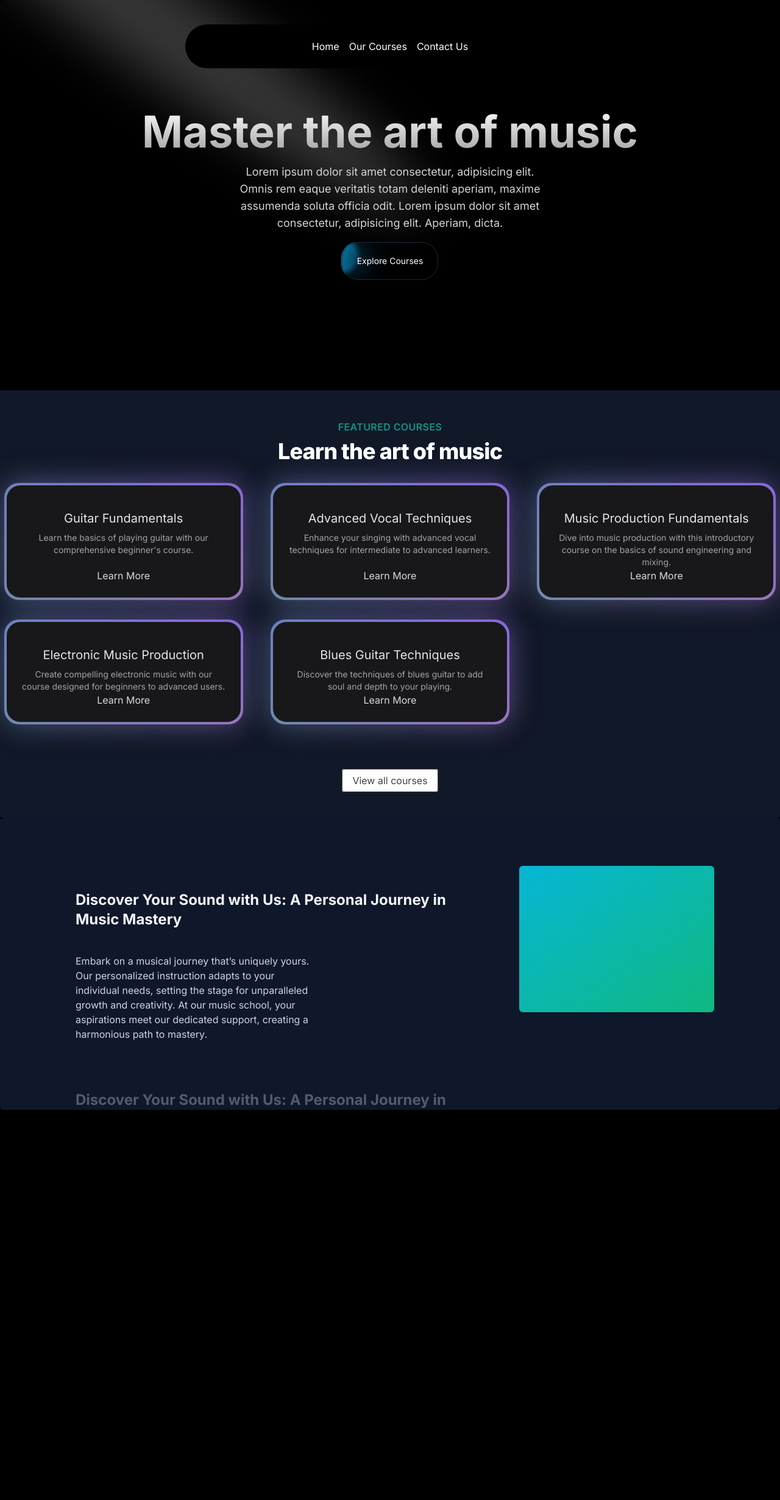
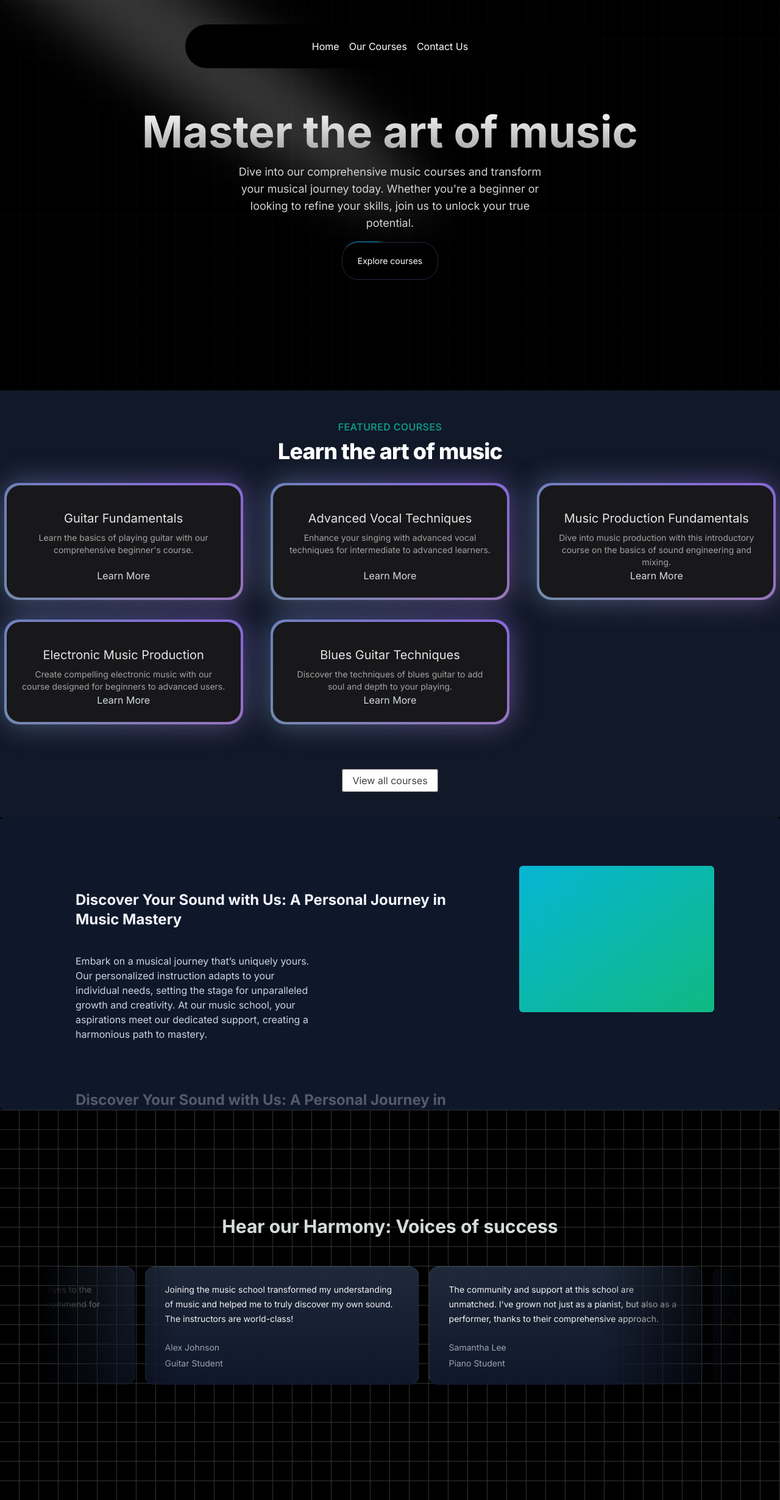
Before and after one commit to DaniSajid/music-app, a Next.js app: page / in a window 1280 px wide. Shown: the whole page at 61% size. Before the commit the page ends 1820 px from the top, so only its background shows below. Built offline with nearby package versions, Linux system fonts and the light colour scheme.

Commit message:
updateproject

```diff
--- a/package.json
+++ b/package.json
@@ -11,6 +11,7 @@
   "dependencies": {
     "clsx": "^2.1.1",
     "framer-motion": "^11.2.11",
+    "mini-svg-data-uri": "^1.4.4",
     "next": "14.2.4",
     "react": "^18",
     "react-dom": "^18",
--- a/src/app/page.tsx
+++ b/src/app/page.tsx
@@ -1,3 +1,4 @@
+import AnimateCards from "@/components/AnimateCards";
 import FeaturedSection from "@/components/FeaturedSection";
 import HeroSection from "@/components/HeroSection";
 import ScrollSection from "@/components/ScrollSection";
@@ -5,10 +6,11 @@
 
 export default function Home() {
   return (
-    <main className="min-h-screen bg-black/[0.96] antialiased bg-grid-white" >
+    <main className="min-h-screen bg-black/[0.96] antialiased bg-grid-white/[0.02]" >
          <HeroSection/>
          <FeaturedSection/>
          <ScrollSection/>
+         <AnimateCards/>
     </main>
   );
 }
--- /dev/null
+++ b/src/components/AnimateCards.tsx
@@ -0,0 +1,54 @@
+'use client'
+import { InfiniteMovingCards } from "./ui/infinite-moving-cards";
+
+const musicSchoolTestimonials = [
+    {
+      quote:
+        'Joining the music school transformed my understanding of music and helped me to truly discover my own sound. The instructors are world-class!',
+      name: 'Alex Johnson',
+      title: 'Guitar Student',
+    },
+    {
+      quote:
+        "The community and support at this school are unmatched. I've grown not just as a pianist, but also as a performer, thanks to their comprehensive approach.",
+      name: 'Samantha Lee',
+      title: 'Piano Student',
+    },
+    {
+      quote:
+        "This school offered me the tools and confidence to take my singing to the next level. I'm endlessly grateful for the personalized coaching.",
+      name: 'Michael Chen',
+      title: 'Vocal Student',
+    },
+    {
+      quote:
+        'As a violinist, finding the right mentor can be challenging, but this school matched me with a teacher who truly understands my goals and challenges.',
+      name: 'Emily Taylor',
+      title: 'Violin Student',
+    },
+    {
+      quote:
+        'The production courses here opened my eyes to the intricacies of music production. Highly recommend for any aspiring producers!',
+      name: 'Chris Morales',
+      title: 'Music Production Student',
+    },
+  ];
+
+function MusicSchoolTestimonials() {
+  return (
+    <div className="h-[40rem] w-full dark:bg-black dark:bg-grid-white/[0.2] relative flex flex-col items-center justify-center overflow-hidden">
+        <h2 className="text-3xl font-bold text-center mb-8 z-10">Hear our Harmony: Voices of success</h2>
+        <div className="flex justify-center w-full overflow-hidden px-4 sm:px-6 lg:px-8">
+            <div className="w-full max-w-6xl">
+            <InfiniteMovingCards
+                items={musicSchoolTestimonials}
+                direction="right"
+                speed="slow"
+      />
+            </div>
+        </div>
+    </div>
+  )
+}
+
+export default MusicSchoolTestimonials
--- a/src/components/HeroSection.tsx
+++ b/src/components/HeroSection.tsx
@@ -1,30 +1,36 @@
-import Link from 'next/link'
-import React from 'react'
-import { Spotlight } from './ui/Spotlight'
+import Link from "next/link"
+import { Spotlight } from "./ui/Spotlight"
 import { Button } from "./ui/moving-border";
 
-const HeroSection = () => {
+function HeroSection() {
   return (
-        <>
-            <div className='h-auto md:h-[40rem] w-full rounded-md flex flex-col justify-center items-center relative
-    overflow-hidden mx-auto py-10 md:py-0'>
+    <div
+    className="h-auto md:h-[40rem] w-full rounded-md flex flex-col items-center justify-center relative overflow-hidden mx-auto py-10 md:py-0"
+    >
         <Spotlight
         className="-top-40 left-0 md:left-60 md:-top-20"
         fill="white"
       />
-                <div className="p-4 relative z-10 w-full text-center">
-                    <h1 className="mt-20 md:mt-0 text-4xl md:text-7xl font-bold bg-clip-text text-transparent bg-gradient-to-b from-neutral-50 to-neutral-400">Master the art of music</h1>
-                    <p className="mt-4 font-normal text-base md:text-lg text-neutral-300 max-w-lg mx-auto">Lorem ipsum dolor sit amet consectetur, adipisicing elit. Omnis rem eaque veritatis totam deleniti aperiam, maxime assumenda soluta officia odit. Lorem ipsum dolor sit amet consectetur, adipisicing elit. Aperiam, dicta.</p>
+        <div className="p-4 relative z-10 w-full text-center" >
+            <h1
+            className="mt-20 md:mt-0 text-4xl md:text-7xl font-bold bg-clip-text text-transparent bg-gradient-to-b from-neutral-50 to-neutral-400"
+            >Master the art of music</h1>
+            <p
+            className="mt-4 font-normal text-base md:text-lg text-neutral-300 max-w-lg mx-auto"
+            >Dive into our comprehensive music courses and transform your musical journey today. Whether you're a beginner or looking to refine your skills, join us to unlock your true potential.</p>
             <div className="mt-4">
-                        <Link href={'/courses'}>
-                            <Button className='bg-dark'  borderRadius="1.75rem">
-                                  Explore Courses
+                <Link href={"/courses"}>
+                    <Button
+                    borderRadius="1.75rem"
+                    className="bg-white dark:bg-black text-black dark:text-white border-neutral-200 dark:border-slate-800"
+                    >
+                    Explore courses
                     </Button>
                 </Link>
             </div>
         </div>
+
         </div>
-        </>
   )
 }
 
--- /dev/null
+++ b/src/components/ui/infinite-moving-cards.tsx
@@ -0,0 +1,121 @@
+"use client";
+
+import { cn } from "@/utils/cn";
+import React, { useEffect, useState } from "react";
+
+export const InfiniteMovingCards = ({
+  items,
+  direction = "left",
+  speed = "fast",
+  pauseOnHover = true,
+  className,
+}: {
+  items: {
+    quote: string;
+    name: string;
+    title: string;
+  }[];
+  direction?: "left" | "right";
+  speed?: "fast" | "normal" | "slow";
+  pauseOnHover?: boolean;
+  className?: string;
+}) => {
+  const containerRef = React.useRef<HTMLDivElement>(null);
+  const scrollerRef = React.useRef<HTMLUListElement>(null);
+
+  useEffect(() => {
+    addAnimation();
+  }, []);
+  const [start, setStart] = useState(false);
+  function addAnimation() {
+    if (containerRef.current && scrollerRef.current) {
+      const scrollerContent = Array.from(scrollerRef.current.children);
+
+      scrollerContent.forEach((item) => {
+        const duplicatedItem = item.cloneNode(true);
+        if (scrollerRef.current) {
+          scrollerRef.current.appendChild(duplicatedItem);
+        }
+      });
+
+      getDirection();
+      getSpeed();
+      setStart(true);
+    }
+  }
+  const getDirection = () => {
+    if (containerRef.current) {
+      if (direction === "left") {
+        containerRef.current.style.setProperty(
+          "--animation-direction",
+          "forwards"
+        );
+      } else {
+        containerRef.current.style.setProperty(
+          "--animation-direction",
+          "reverse"
+        );
+      }
+    }
+  };
+  const getSpeed = () => {
+    if (containerRef.current) {
+      if (speed === "fast") {
+        containerRef.current.style.setProperty("--animation-duration", "20s");
+      } else if (speed === "normal") {
+        containerRef.current.style.setProperty("--animation-duration", "40s");
+      } else {
+        containerRef.current.style.setProperty("--animation-duration", "80s");
+      }
+    }
+  };
+  return (
+    <div
+      ref={containerRef}
+      className={cn(
+        "scroller relative z-20  max-w-7xl overflow-hidden  [mask-image:linear-gradient(to_right,transparent,white_20%,white_80%,transparent)]",
+        className
+      )}
+    >
+      <ul
+        ref={scrollerRef}
+        className={cn(
+          " flex min-w-full shrink-0 gap-4 py-4 w-max flex-nowrap",
+          start && "animate-scroll ",
+          pauseOnHover && "hover:[animation-play-state:paused]"
+        )}
+      >
+        {items.map((item, idx) => (
+          <li
+            className="w-[350px] max-w-full relative rounded-2xl border border-b-0 flex-shrink-0 border-slate-700 px-8 py-6 md:w-[450px]"
+            style={{
+              background:
+                "linear-gradient(180deg, var(--slate-800), var(--slate-900)",
+            }}
+            key={item.name}
+          >
+            <blockquote>
+              <div
+                aria-hidden="true"
+                className="user-select-none -z-1 pointer-events-none absolute -left-0.5 -top-0.5 h-[calc(100%_+_4px)] w-[calc(100%_+_4px)]"
+              ></div>
+              <span className=" relative z-20 text-sm leading-[1.6] text-gray-100 font-normal">
+                {item.quote}
+              </span>
+              <div className="relative z-20 mt-6 flex flex-row items-center">
+                <span className="flex flex-col gap-1">
+                  <span className=" text-sm leading-[1.6] text-gray-400 font-normal">
+                    {item.name}
+                  </span>
+                  <span className=" text-sm leading-[1.6] text-gray-400 font-normal">
+                    {item.title}
+                  </span>
+                </span>
+              </div>
+            </blockquote>
+          </li>
+        ))}
+      </ul>
+    </div>
+  );
+};
--- a/tailwind.config.ts
+++ b/tailwind.config.ts
@@ -1,4 +1,5 @@
 import type { Config } from "tailwindcss";
+const svgToDataUri = require("mini-svg-data-uri");
 
 const colors = require("tailwindcss/colors");
 const {
@@ -15,6 +16,7 @@
     extend: {
       animation: {
         spotlight: "spotlight 2s ease .75s 1 forwards",
+        scroll: "scroll var(--animation-duration, 40s) var(--animation-direction, forwards) linear infinite",
       },
       keyframes: {
         spotlight: {
@@ -27,6 +29,11 @@
             transform: "translate(-50%,-40%) scale(1)",
           },
         },
+        scroll: {
+          to: {
+            transform: "translate(calc(-50% - 0.5rem))",
+          },
+        },
       },
       backgroundImage: {
         "gradient-radial": "radial-gradient(var(--tw-gradient-stops))",
@@ -37,9 +44,32 @@
   },
   plugins: [
     addVariablesForColors,
+    AddSvgPattern,
   ],
 };
 
+function AddSvgPattern({ matchUtilities, theme }: any) {
+  matchUtilities(
+    {
+      'bg-grid': (value: any) => ({
+        backgroundImage: `url("${svgToDataUri(
+          `<svg xmlns="http://www.w3.org/2000/svg" viewBox="0 0 32 32" width="32" height="32" fill="none" stroke="${value}"><path d="M0 .5H31.5V32"/></svg>`
+        )}")`,
+      }),
+      'bg-grid-small': (value: any) => ({
+        backgroundImage: `url("${svgToDataUri(
+          `<svg xmlns="http://www.w3.org/2000/svg" viewBox="0 0 32 32" width="8" height="8" fill="none" stroke="${value}"><path d="M0 .5H31.5V32"/></svg>`
+        )}")`,
+      }),
+      'bg-dot': (value: any) => ({
+        backgroundImage: `url("${svgToDataUri(
+          `<svg xmlns="http://www.w3.org/2000/svg" viewBox="0 0 32 32" width="16" height="16" fill="none"><circle fill="${value}" id="pattern-circle" cx="10" cy="10" r="1.6257413380501518"></circle></svg>`
+        )}")`,
+      }),
+    },
+    { values: flattenColorPalette(theme('backgroundColor')), type: 'color' }
+  );
+}
 function addVariablesForColors({ addBase, theme }: any) {
   let allColors = flattenColorPalette(theme("colors"));
   let newVars = Object.fromEntries(
```
Also changed, not shown: 1 other file (tests, documents, lock files or other folders). Lines whose indentation alone changed are shown as unchanged.
